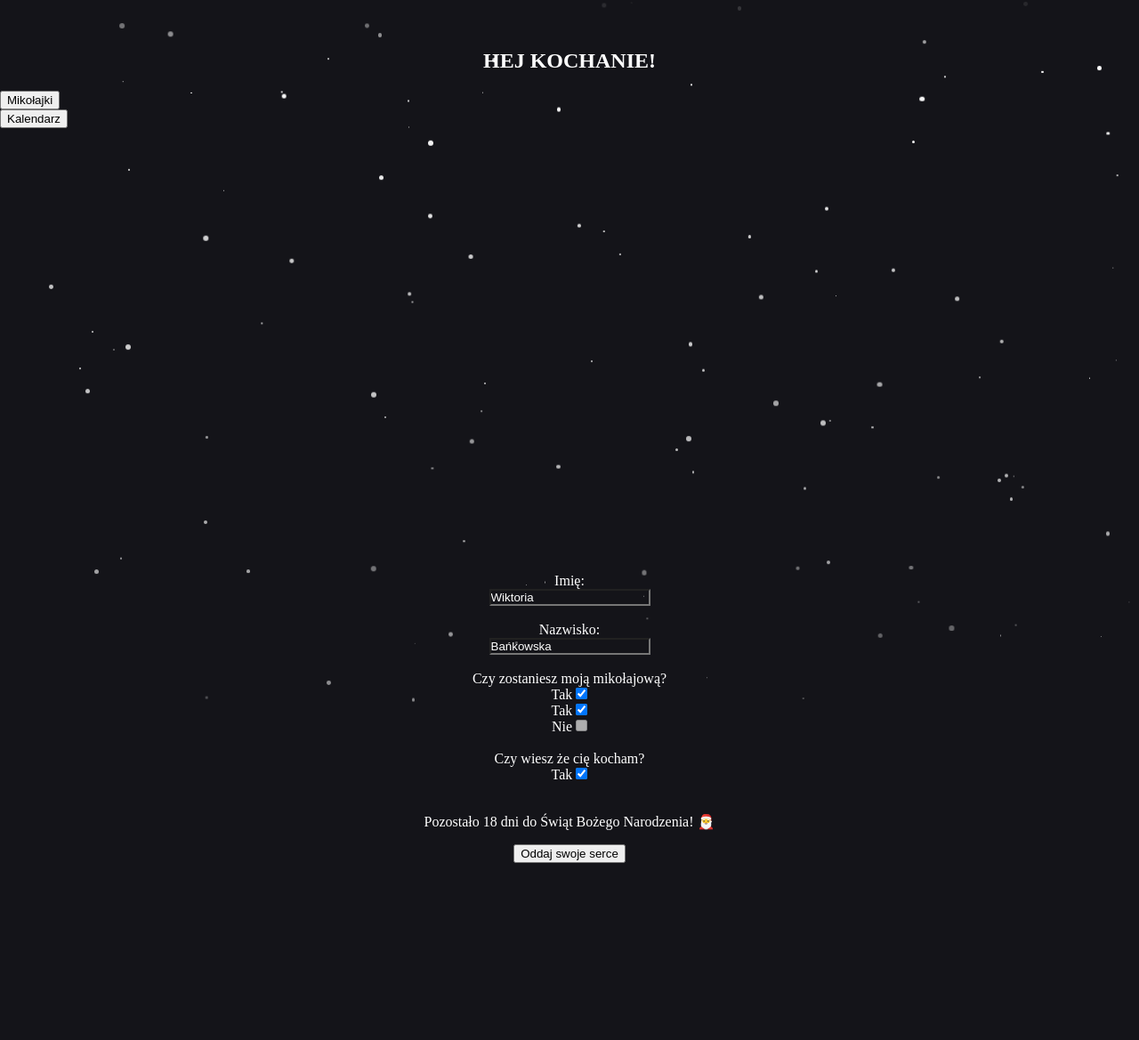
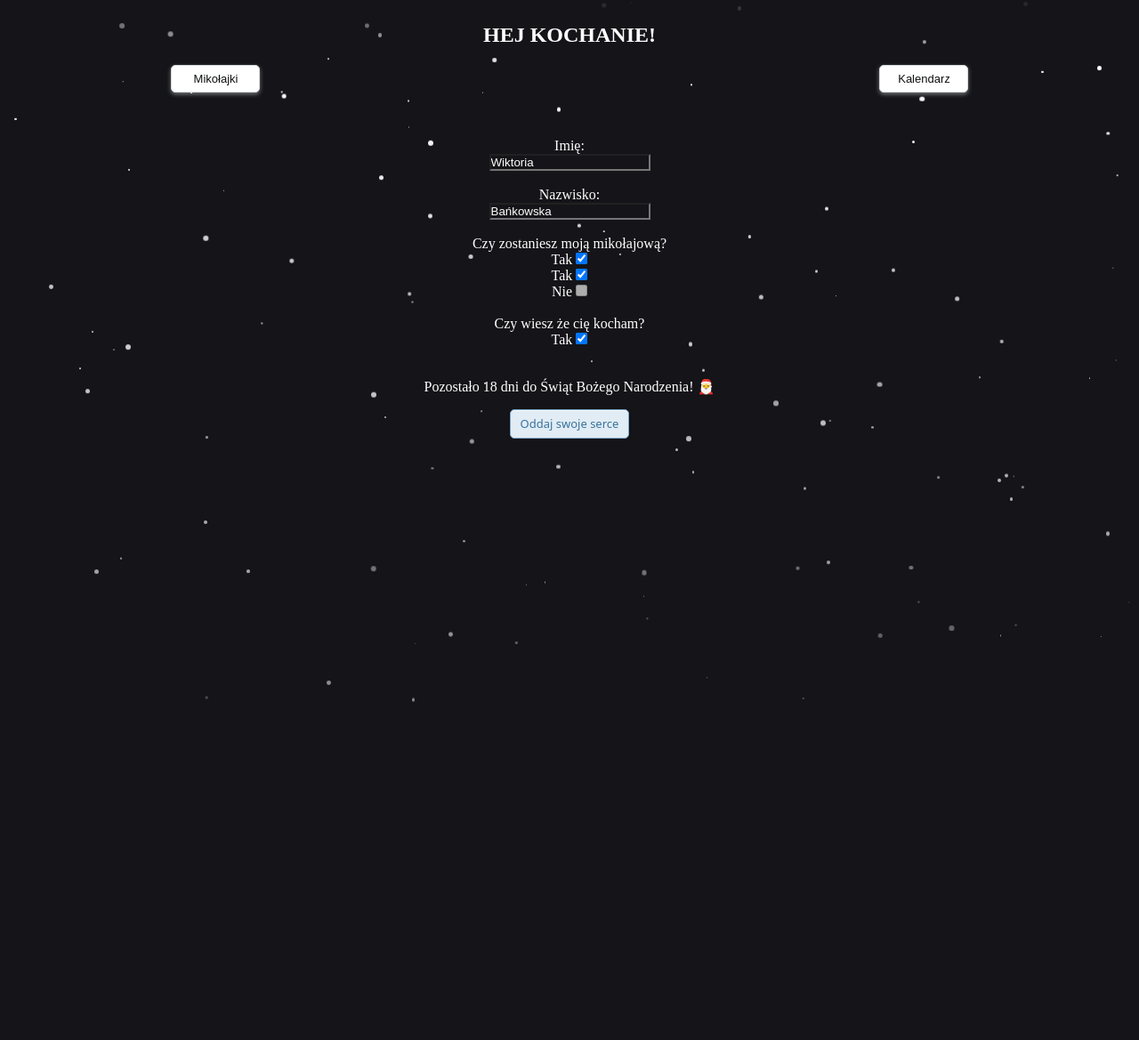
Before and after one commit to mikolajki2024/mikolajki2024, a PHP site: page / in a window 1280 px wide. Shown: the top 1169 px of the page at 89% size. After the commit the page ends 789 px from the top, so only its background shows below. Run offline with PHP 8.4, Linux system fonts and the light colour scheme.

Commit message:
Update styl.css

```diff
--- a/styl.css
+++ b/styl.css
@@ -9,18 +9,44 @@ html, input {
 body,
 html {
     overflow-x: hidden;
-    width: 100vw;
+    width: auto;
     height: auto;
 }
+#przycisk2 {
+    background-color: #fff;
+    border: 1px solid #d5d9d9;
+    border-radius: 5px;
+    box-shadow: rgba(213, 217, 217, .5) 0 2px 5px 0;
+    box-sizing: border-box;
+    color: #0f1111;
+    cursor: pointer;
+    display: inline-block;
+    font-family: "Amazon Ember",sans-serif;
+    font-size: 13px;
+    line-height: 29px;
+    padding: 0 10px 0 11px;
+    position: relative;
+    text-align: center;
+    vertical-align: middle;
+    width: 100px;
+  }
+#przycisk2:hover {
+    background-color: #f7fafa;
+  }
 
+#przycisk2:focus {
+    border-color: #008296;
+    box-shadow: rgba(213, 217, 217, .5) 0 2px 5px 0;
+    outline: 0;
+  }
 .snow-container {
     position: fixed;
     top: 0;
     left: 0;
     overflow: hidden;
-    width: 100vw;
-    height: 100vh;
-    z-index: 99999;
+    width: 100%;
+    height: 100%;
+    z-index: auto;
     pointer-events: none;
 }
 
@@ -60,26 +86,26 @@ html {
     }
 }
 header {
-    margin-top:55px;
+    margin-top:2%;
     text-align: center;
     color:white;
 }
 #glowny {
     text-align: center;
     color:white;
-    margin-top:500px;
+    margin-top:8%;
 }
 
-.button-8 {
+#przycisk {
   background-color: #e1ecf4;
-  border-radius: 3px;
+  border-radius: 5px;
   border: 1px solid #7aa7c7;
   box-shadow: rgba(255, 255, 255, .7) 0 1px 0 0 inset;
   box-sizing: border-box;
   color: #39739d;
   cursor: pointer;
   display: inline-block;
-  font-family: -apple-system,system-ui,"Segoe UI","Liberation Sans",sans-serif;
+  font-family: system-ui,"Segoe UI","Liberation Sans",sans-serif;
   font-size: 13px;
   font-weight: 400;
   line-height: 1.15385;
@@ -88,25 +114,21 @@ header {
   padding: 8px .8em;
   position: relative;
   text-align: center;
-  text-decoration: none;
-  user-select: none;
-  -webkit-user-select: none;
-  touch-action: manipulation;
   vertical-align: baseline;
   white-space: nowrap;
 }
 
-.button-8:hover,
-.button-8:focus {
+#przycisk:hover,
+#przycisk:focus {
   background-color: #b3d3ea;
   color: #2c5777;
 }
 
-.button-8:focus {
+#przycisk:focus {
   box-shadow: 0 0 0 4px rgba(0, 149, 255, .15);
 }
 
-.button-8:active {
+#przycisk:active {
   background-color: #a0c7e4;
   box-shadow: none;
   color: #2c5777;
@@ -114,3 +136,16 @@ header {
 p{
     text-align:center;
 }
+#pasek{
+    color:white;
+}
+#kalendarzodn{
+    color:white;
+    margin-right: 15%;
+    float:right;
+}
+#Mikołajkiodn{
+    color:white;
+    margin-left: 15%;
+    float:left;
+}
```
